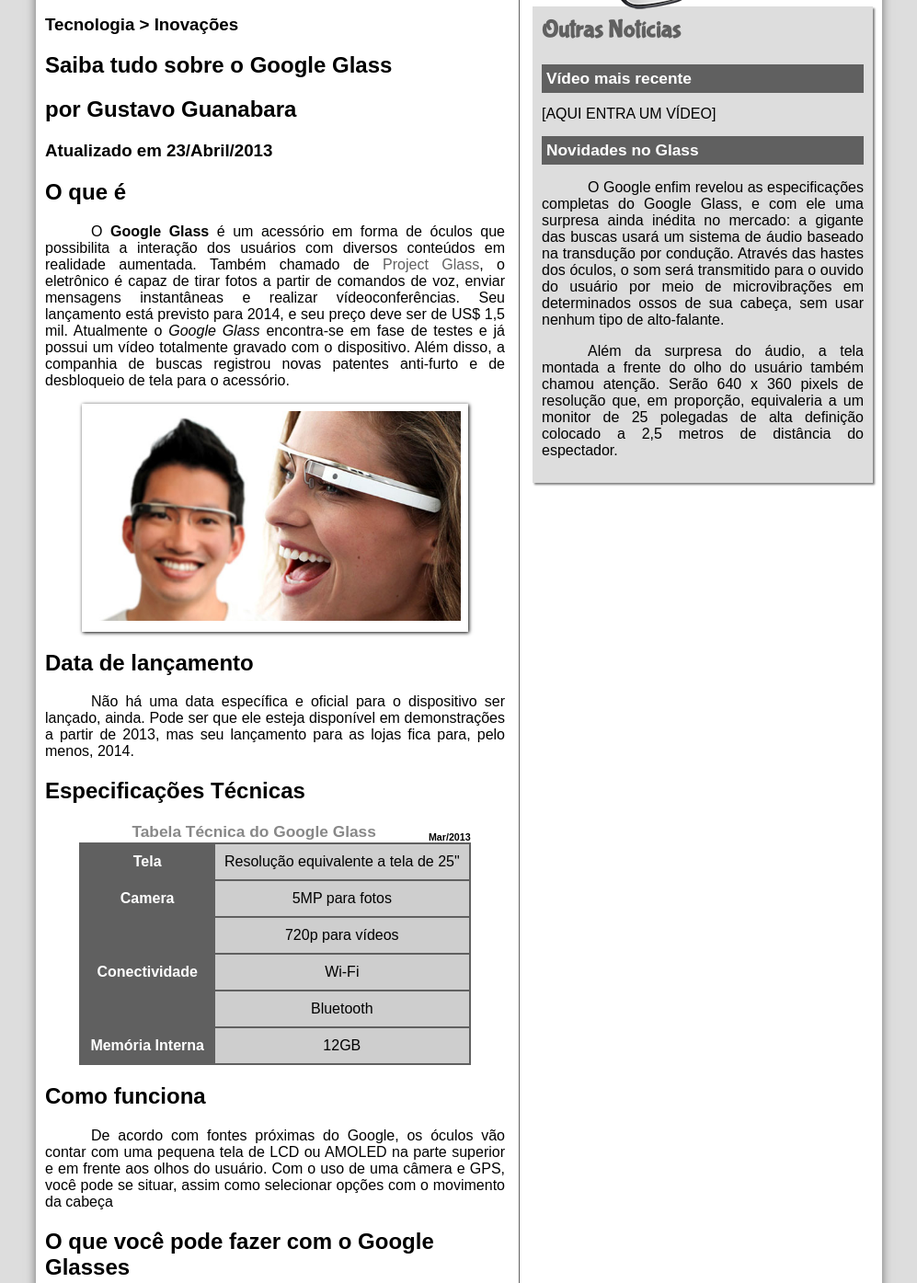
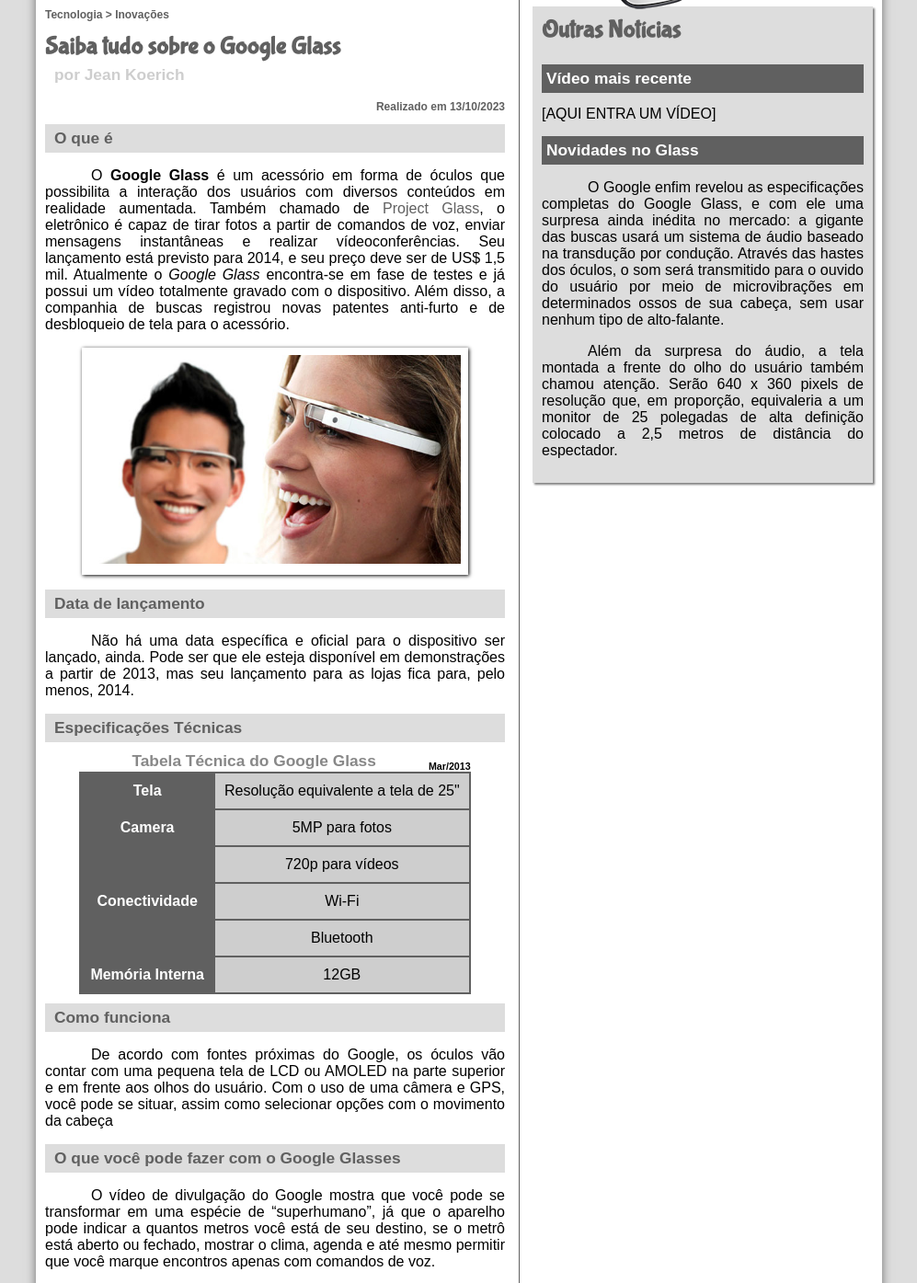
Before and after one commit to Koerichj/Guanabara, a plain HTML site: page HTML5/index.html in a window 1280 px wide. Shown: the part 179-1574 px from the top of the page at 92% size, without its empty margins (141-1138 px from the left). Drawn offline with Linux system fonts and the light colour scheme.

Commit message:
Update index.html

```diff
--- a/HTML5/index.html
+++ b/HTML5/index.html
@@ -26,13 +26,21 @@
     </ul>
 </nav>
     </header>
+
 <section id="corpo">
+
+<article id="noticia-principal">
+
+
+<header id="cabecalho-artigo">
     <hgroup>
         <h3>Tecnologia > Inovações</h3>
         <h1>Saiba tudo sobre o Google Glass</h1>
-        <h2>por Gustavo Guanabara</h2>
-        <h3>Atualizado em 23/Abril/2013</h3>
+        <h2>por Jean Koerich</h2>
+        <h3 class="direita">Realizado em 13/10/2023</h3>
     </hgroup>
+</header>
+
 <h2>O que é</h2>
     <p>O <b>Google Glass</b> é um acessório em forma de óculos que possibilita a interação dos usuários com diversos conteúdos em realidade aumentada. Também chamado de <a href="google-glass.html" target="_blank">Project Glass</a>, o eletrônico é capaz de tirar fotos a partir de comandos de voz, enviar mensagens instantâneas e realizar vídeo&shy;con&shy;ferên&shy;cias. Seu lançamento está previsto para 2014, e seu preço deve ser de US$ 1,5 mil. Atualmente o <em>Google Glass</em> encontra-se em fase de testes e já possui um vídeo totalmente gravado com o dispositivo. Além disso, a companhia de buscas registrou novas patentes anti-furto e de desbloqueio de tela para o acessório.</p>
 
@@ -44,10 +52,10 @@
     </figcaption>
 </figure>
 
-<h1>Data de lançamento</h1>
+<h2>Data de lançamento</h2>
     <p>Não há uma data específica e oficial para o dispositivo ser lançado, ainda. Pode ser que ele esteja disponível em demonstrações a partir de 2013, mas seu lançamento para as lojas fica para, pelo menos, 2014.</p>
 
-<h1>Especificações Técnicas</h1>
+<h2>Especificações Técnicas</h2>
 <table id="tabelaspec">
     <caption>Tabela Técnica do Google Glass <span>Mar/2013</span></caption>
 
@@ -58,13 +66,15 @@
     <tr><td class="cd">Bluetooth</td></tr>
     <tr><td class="ce">Memória Interna</td><td class="cd">12GB</td></tr>
     </table>
-<h1>Como funciona</h1>
+
+<h2>Como funciona</h2>
     <p>De acordo com fontes próximas do Google, os óculos vão contar com uma pequena tela de LCD ou AMOLED na parte superior e em frente aos olhos do usuário. Com o uso de uma câmera e GPS, você pode se situar, assim como selecionar opções com o movimento da cabeça</p>
 
 <h2>O que você pode fazer com o Google Glasses</h2>
     <p>O vídeo de divulgação do Google mostra que você pode se transformar em uma espécie de “super<wbr/>humano”, já que o aparelho pode indicar a quantos metros você está de seu destino, se o metrô está aberto ou fechado, mostrar o clima, agenda e até mesmo permitir que você marque encontros apenas com comandos de voz.</p>
 
 [AQUI ENTRA UM VÍDEO]
+</article>
 </section>
 
 <aside id="lateral">
@@ -75,7 +85,6 @@
 
 <h2>Novidades no Glass</h2>
     <p>O Google enfim revelou as especificações completas do Google Glass, e com ele uma surpresa ainda inédita no mercado: a gigante das buscas usará um sistema de áudio baseado na transdução por condução. Através das hastes dos óculos, o som será transmitido para o ouvido do usuário por meio de microvibrações em determinados ossos de sua cabeça, sem usar nenhum tipo de alto-falante.</p>
-
     <p>Além da surpresa do áudio, a tela montada a frente do olho do usuário também chamou atenção. Serão 640 x 360 pixels de resolução que, em proporção, equivaleria a um monitor de 25 polegadas de alta definição colocado a 2,5 metros de distância do espectador.</p>
 </aside>
 
```
Lines whose indentation alone changed are shown as unchanged.
